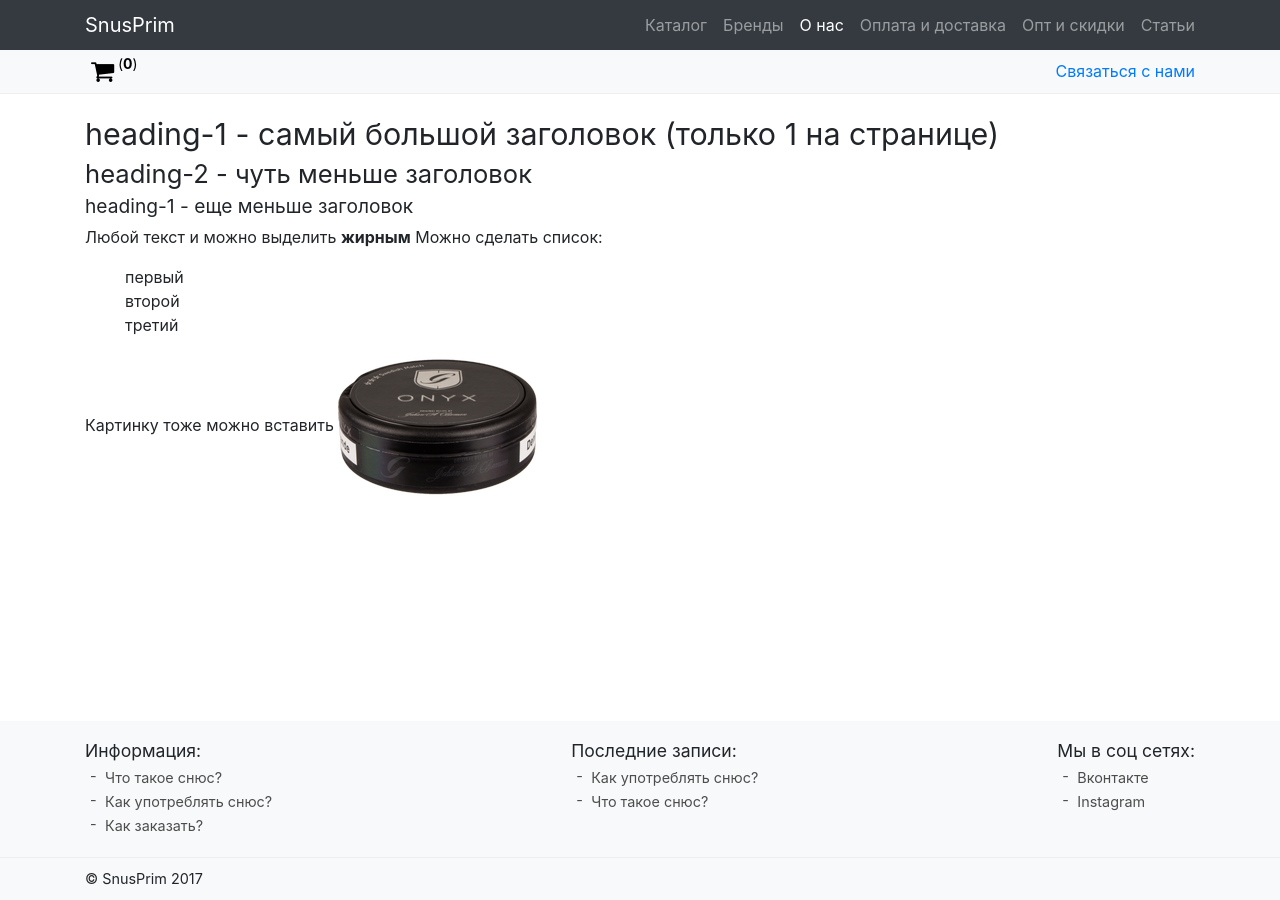
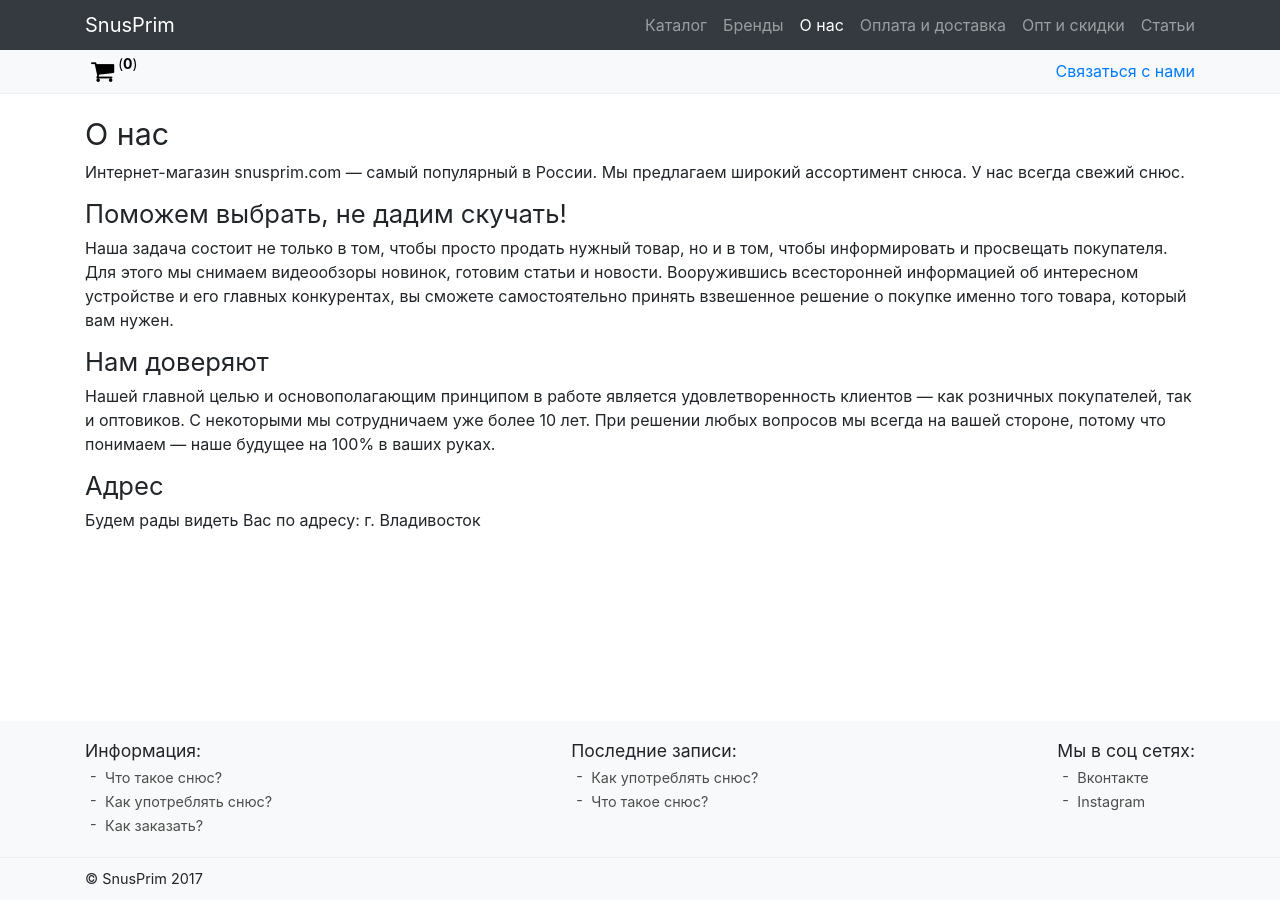
Before and after one commit to Snus-ru/Snus-ru.github.io, a Jekyll site: the page built from about.md, in a window 1280 px wide. Built offline with Jekyll 4.4.1, drawn with Linux system fonts in a browser that asks for light colours; nearby versions of some CDN libraries.

Commit message:
Updated About

```diff
--- a/about.md
+++ b/about.md
@@ -6,14 +6,15 @@ descr: SnusPrim — интернет-магазин по продаже снюс
 layout: simple-page
 ---
 
-# heading-1 - самый большой заголовок (только 1 на странице)
-## heading-2 - чуть меньше заголовок
-### heading-1 - еще меньше заголовок
+# О нас
+Интернет-магазин snusprim.com — самый популярный в России.
+Мы предлагаем широкий ассортимент снюса. У нас всегда свежий снюс.
 
-Любой текст и можно выделить **жирным**
-Можно сделать список:
-* первый
-* второй
-* третий
+## Поможем выбрать, не дадим скучать!
+Наша задача состоит не только в том, чтобы просто продать нужный товар, но и в том, чтобы информировать и просвещать покупателя. Для этого мы снимаем видеообзоры новинок, готовим статьи и новости. Вооружившись всесторонней информацией об интересном устройстве и его главных конкурентах, вы сможете самостоятельно принять взвешенное решение о покупке именно того товара, который вам нужен.
 
-Картинку тоже можно вставить ![onyx.png](/uploads/onyx.png)
+## Нам доверяют
+Нашей главной целью и основополагающим принципом в работе является удовлетворенность клиентов — как розничных покупателей, так и оптовиков. С некоторыми мы сотрудничаем уже более 10 лет. При решении любых вопросов мы всегда на вашей стороне, потому что понимаем — наше будущее на 100% в ваших руках.
+
+## Адрес
+Будем рады видеть Вас по адресу: г. Владивосток
```
